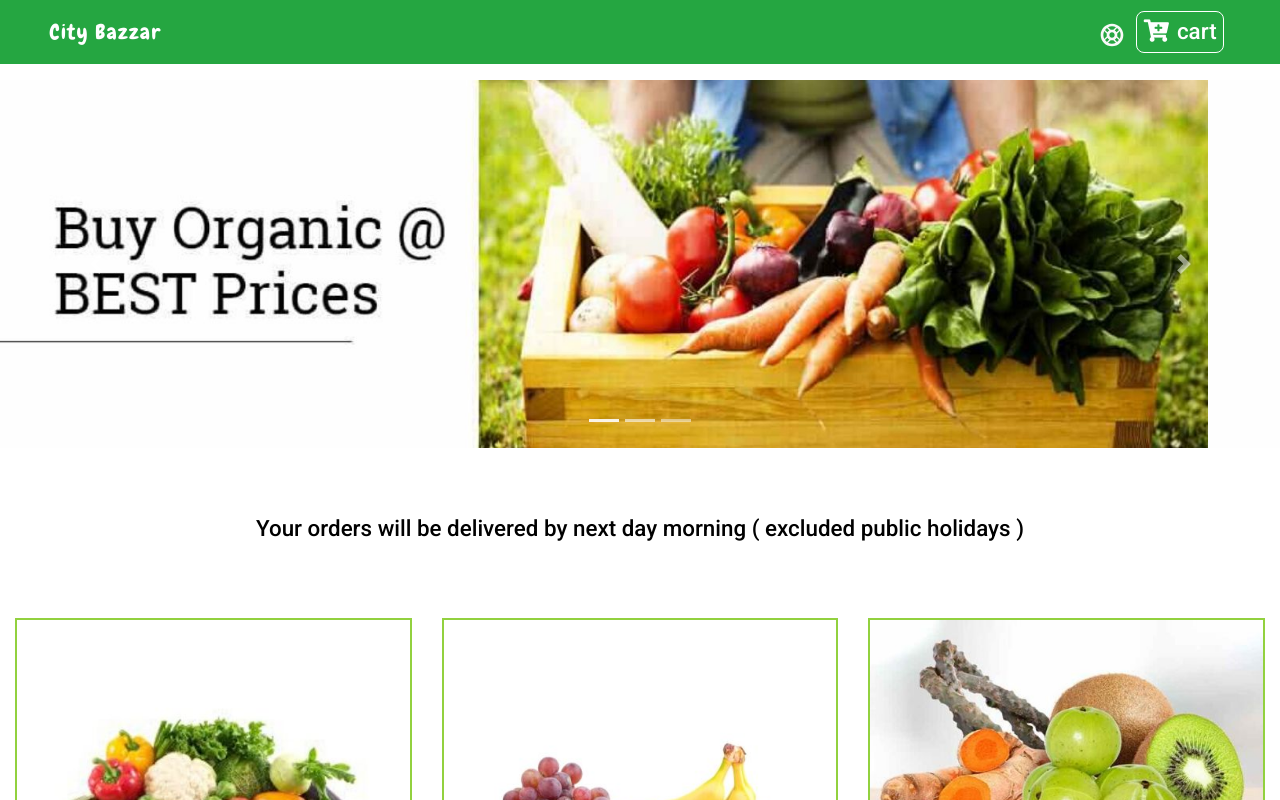
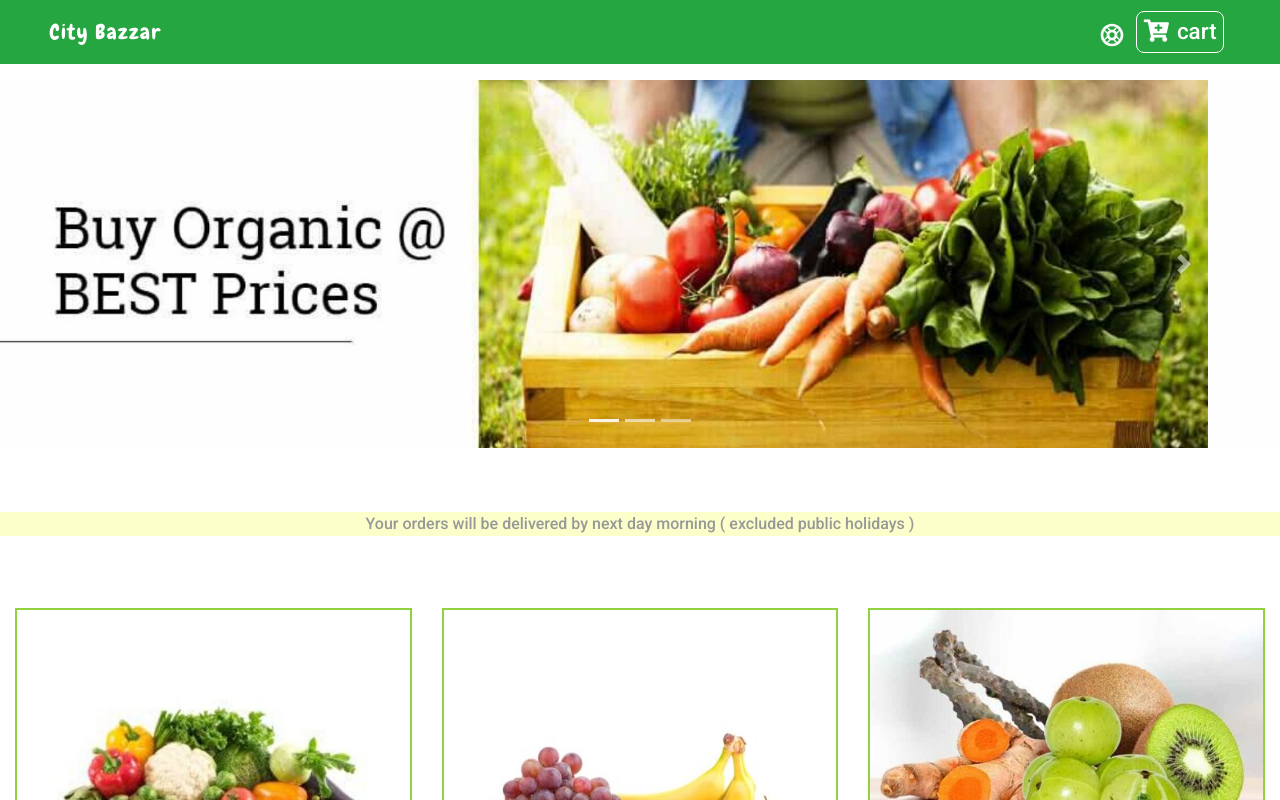
Before and after one commit to Ckbhatia/E-store, a React (Create React App) app: page / in a window 1280 px wide. Shown: the top 800 px of the page. Built offline with nearby package versions, Linux system fonts and the light colour scheme.

Commit message:
fix: change message style

```diff
--- a/src/components/MainPage.jsx
+++ b/src/components/MainPage.jsx
@@ -61,10 +61,10 @@ const Div = styled.div`
   .message-container {
     width: 100%;
     margin: 4rem 0;
-    background-color: white;
+    background-color: #fcffc9;
     .message-text {
-      color: black;
-      font-size: 1.4rem;
+      color: #989898;
+      font-size: 1rem;
     }
   }
 
```
